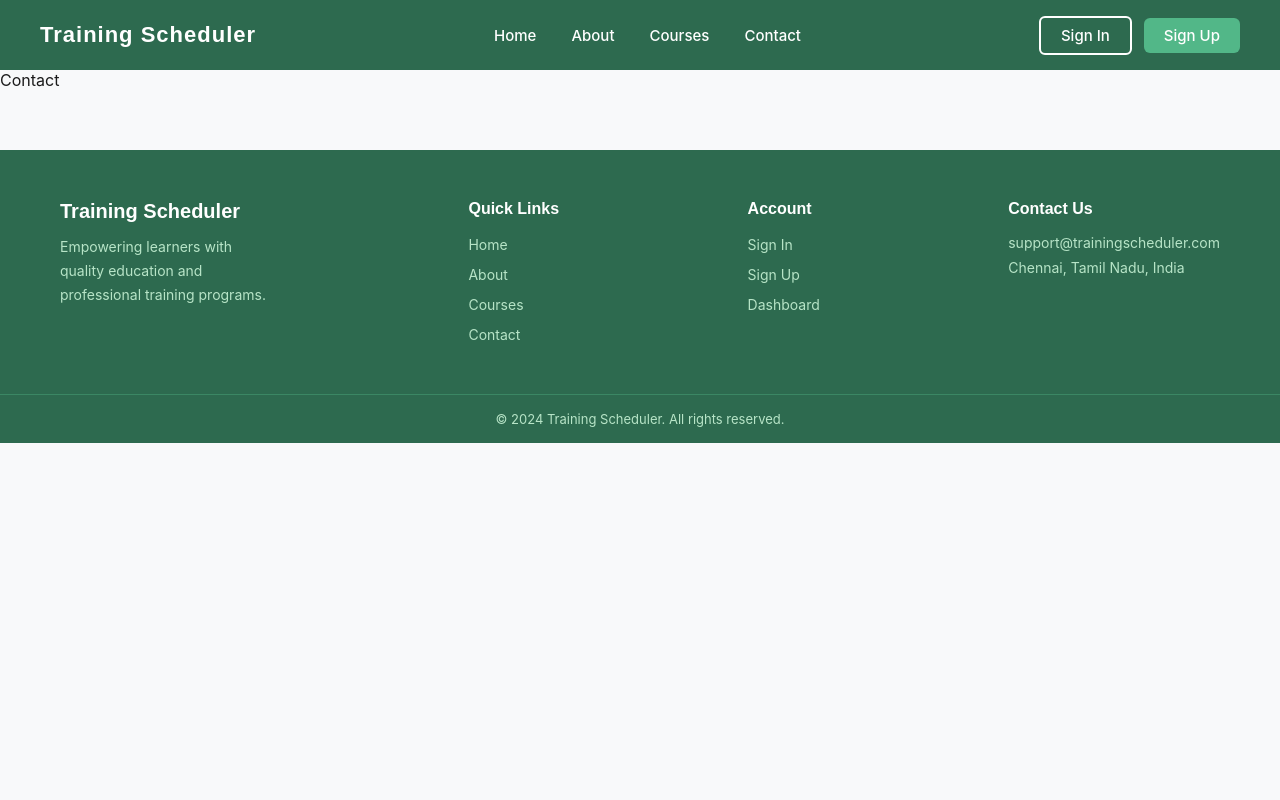
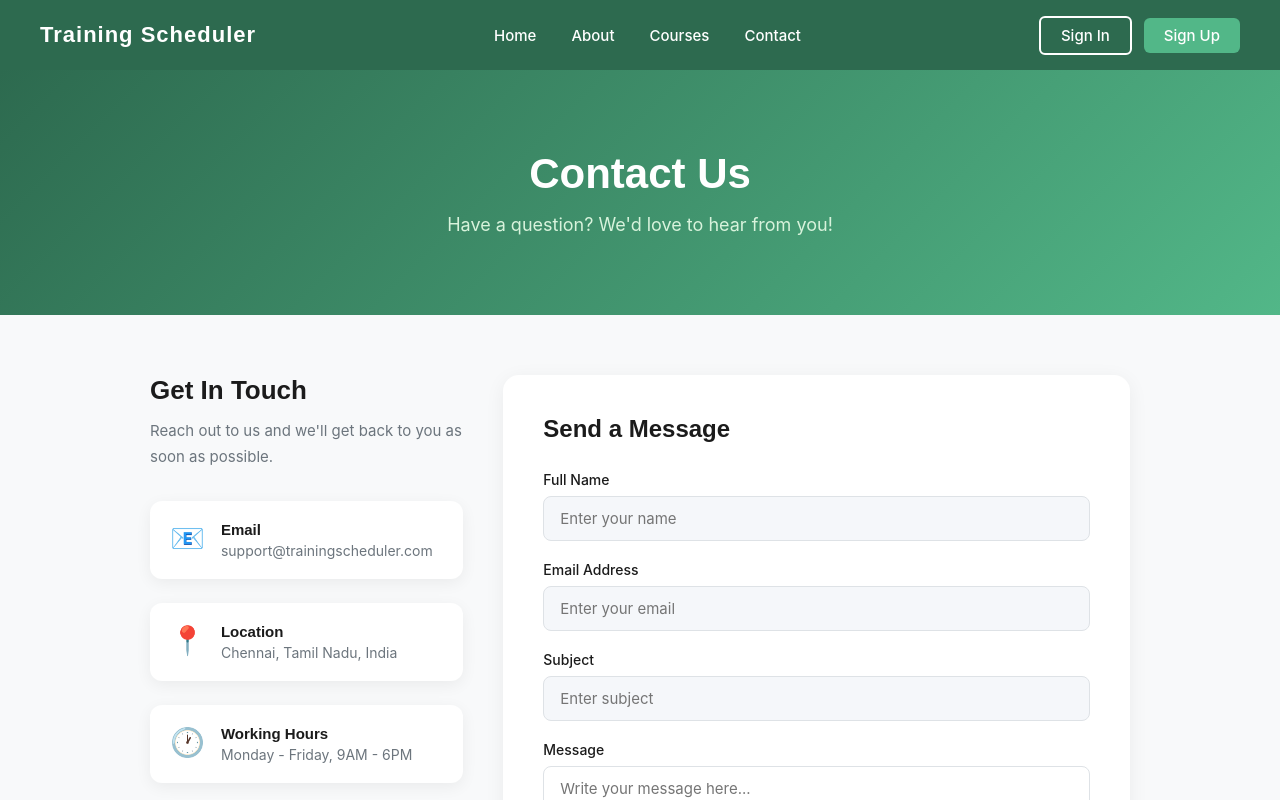
Before and after one commit to Harihp1906/training-scheduler, a React (Create React App) app: page /contact in a window 1280 px wide. Shown: the top 800 px of the page. Built offline with nearby package versions, Linux system fonts and the light colour scheme.

Commit message:
Added Contact page

```diff
--- a/src/pages/public/Contact.jsx
+++ b/src/pages/public/Contact.jsx
@@ -1,9 +1,129 @@
-import React from 'react'
+import { useState } from 'react';
+import '../styles/public/Contact.css';
 
 const Contact = () => {
+
+  const [formData, setFormData] = useState({
+    name: '',
+    email: '',
+    subject: '',
+    message: ''
+  });
+
+  const handleChange = (e) => {
+    setFormData({ ...formData, [e.target.name]: e.target.value });
+  };
+
+  const handleSubmit = (e) => {
+    e.preventDefault();
+    console.log('Contact Data:', formData);
+    alert('Message sent successfully!');
+  };
+
   return (
-    <div>Contact</div>
-  )
+    <div className="contact-page">
+
+      {/* Header */}
+      <div className="contact-hero">
+        <h1>Contact Us</h1>
+        <p>Have a question? We'd love to hear from you!</p>
+      </div>
+
+      <div className="contact-container">
+
+        {/* Contact Info */}
+        <div className="contact-info">
+          <h2>Get In Touch</h2>
+          <p>Reach out to us and we'll get back to you as soon as possible.</p>
+
+          <div className="info-card">
+            <span className="info-icon">📧</span>
+            <div>
+              <h4>Email</h4>
+              <p>support@trainingscheduler.com</p>
+            </div>
+          </div>
+
+          <div className="info-card">
+            <span className="info-icon">📍</span>
+            <div>
+              <h4>Location</h4>
+              <p>Chennai, Tamil Nadu, India</p>
+            </div>
+          </div>
+
+          <div className="info-card">
+            <span className="info-icon">🕐</span>
+            <div>
+              <h4>Working Hours</h4>
+              <p>Monday - Friday, 9AM - 6PM</p>
+            </div>
+          </div>
+        </div>
+
+        {/* Contact Form */}
+        <div className="contact-form-box">
+          <h2>Send a Message</h2>
+          <form className="contact-form" onSubmit={handleSubmit}>
+
+            <div className="form-group">
+              <label>Full Name</label>
+              <input
+                type="text"
+                name="name"
+                placeholder="Enter your name"
+                value={formData.name}
+                onChange={handleChange}
+                required
+              />
+            </div>
+
+            <div className="form-group">
+              <label>Email Address</label>
+              <input
+                type="email"
+                name="email"
+                placeholder="Enter your email"
+                value={formData.email}
+                onChange={handleChange}
+                required
+              />
+            </div>
+
+            <div className="form-group">
+              <label>Subject</label>
+              <input
+                type="text"
+                name="subject"
+                placeholder="Enter subject"
+                value={formData.subject}
+                onChange={handleChange}
+                required
+              />
+            </div>
+
+            <div className="form-group">
+              <label>Message</label>
+              <textarea
+                name="message"
+                placeholder="Write your message here..."
+                value={formData.message}
+                onChange={handleChange}
+                required
+                rows={5}
+              />
+            </div>
+
+            <button type="submit" className="btn-contact-submit">
+              Send Message
+            </button>
+
+          </form>
+        </div>
+
+      </div>
+    </div>
+  );
 }
 
-export default Contact
+export default Contact;
--- a/src/pages/styles/public/Contact.css
+++ b/src/pages/styles/public/Contact.css
@@ -0,0 +1,144 @@
+/* ==================== CONTACT PAGE ==================== */
+
+.contact-page {
+  background-color: var(--background);
+  min-height: calc(100vh - 70px);
+}
+
+/* Hero */
+.contact-hero {
+  background: linear-gradient(135deg, #2D6A4F, #52B788);
+  padding: 80px 60px;
+  text-align: center;
+  color: var(--white);
+}
+
+.contact-hero h1 {
+  font-size: 42px;
+  font-weight: 700;
+  color: var(--white);
+  margin-bottom: 16px;
+}
+
+.contact-hero p {
+  font-size: 18px;
+  color: #d8f3dc;
+}
+
+/* Container */
+.contact-container {
+  display: grid;
+  grid-template-columns: 1fr 2fr;
+  gap: 40px;
+  max-width: 1100px;
+  margin: 60px auto;
+  padding: 0 60px;
+}
+
+/* Info */
+.contact-info h2 {
+  font-size: 26px;
+  font-weight: 700;
+  color: var(--dark);
+  margin-bottom: 12px;
+}
+
+.contact-info > p {
+  font-size: 15px;
+  color: var(--grey);
+  margin-bottom: 32px;
+  line-height: 1.7;
+}
+
+.info-card {
+  display: flex;
+  align-items: flex-start;
+  gap: 16px;
+  margin-bottom: 24px;
+  background-color: var(--white);
+  padding: 20px;
+  border-radius: 12px;
+  box-shadow: 0 4px 16px rgba(0,0,0,0.06);
+}
+
+.info-icon {
+  font-size: 28px;
+}
+
+.info-card h4 {
+  font-size: 15px;
+  font-weight: 600;
+  color: var(--dark);
+  margin-bottom: 4px;
+}
+
+.info-card p {
+  font-size: 14px;
+  color: var(--grey);
+}
+
+/* Form Box */
+.contact-form-box {
+  background-color: var(--white);
+  padding: 40px;
+  border-radius: 16px;
+  box-shadow: 0 4px 20px rgba(0,0,0,0.06);
+}
+
+.contact-form-box h2 {
+  font-size: 24px;
+  font-weight: 700;
+  color: var(--dark);
+  margin-bottom: 28px;
+}
+
+.contact-form {
+  display: flex;
+  flex-direction: column;
+  gap: 20px;
+}
+
+.contact-form .form-group {
+  display: flex;
+  flex-direction: column;
+  gap: 8px;
+}
+
+.contact-form .form-group label {
+  font-size: 14px;
+  font-weight: 500;
+  color: var(--dark);
+}
+
+.contact-form .form-group input,
+.contact-form .form-group textarea {
+  padding: 12px 16px;
+  border: 1.5px solid var(--border);
+  border-radius: 8px;
+  font-size: 15px;
+  font-family: 'Inter', sans-serif;
+  outline: none;
+  transition: border 0.3s;
+  resize: none;
+}
+
+.contact-form .form-group input:focus,
+.contact-form .form-group textarea:focus {
+  border-color: var(--primary);
+}
+
+.btn-contact-submit {
+  background-color: var(--primary);
+  color: var(--white);
+  padding: 14px;
+  border-radius: 8px;
+  font-size: 16px;
+  font-weight: 600;
+  font-family: 'Inter', sans-serif;
+  transition: background-color 0.3s;
+  width: 100%;
+}
+
+.btn-contact-submit:hover {
+  background-color: var(--primary-light);
+}
```
